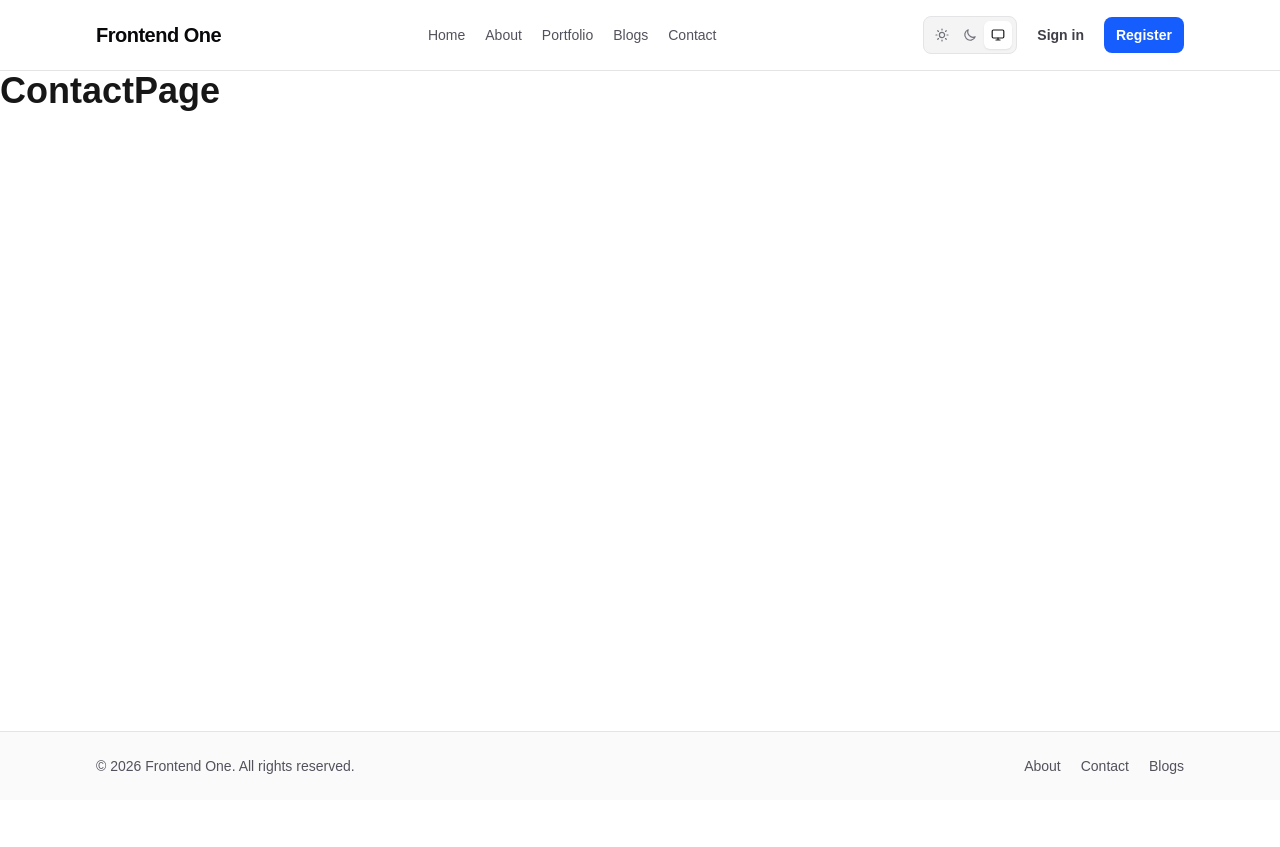
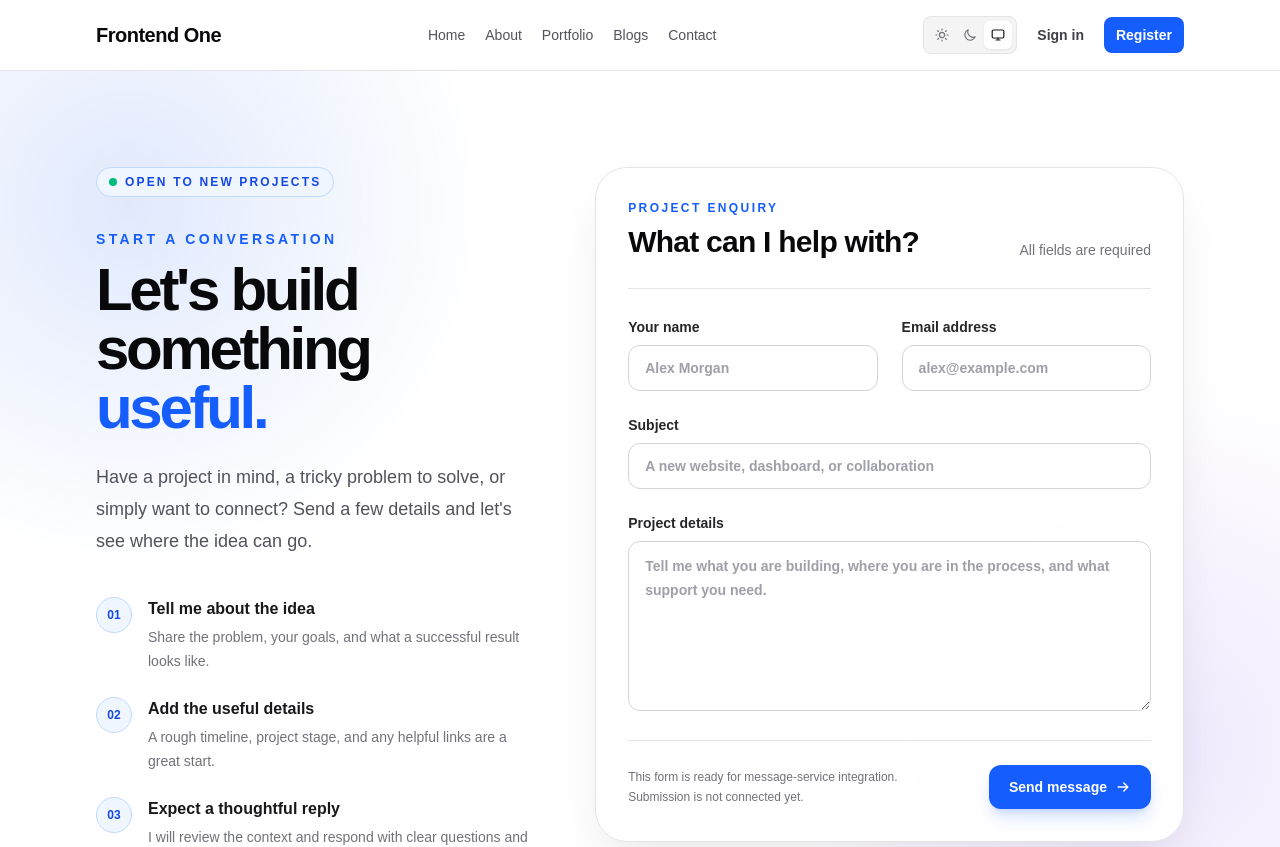
Before and after one commit to SudanBasnet/frontend-1, a Next.js app: page /contact in a window 1280 px wide. Shown: the top 847 px of the page. Before the commit the page ends 800 px from the top, so only its background shows below. Built offline with nearby package versions, Linux system fonts and the light colour scheme.

Commit message:
add: contact us

```diff
--- a/src/app/contact/page.js
+++ b/src/app/contact/page.js
@@ -1,5 +1,170 @@
-const ContactPage = () => {
-  return <div className="text-4xl font-bold">ContactPage</div>;
+const contactDetails = [
+  {
+    title: "Tell me about the idea",
+    description:
+      "Share the problem, your goals, and what a successful result looks like.",
+  },
+  {
+    title: "Add the useful details",
+    description:
+      "A rough timeline, project stage, and any helpful links are a great start.",
+  },
+  {
+    title: "Expect a thoughtful reply",
+    description:
+      "I will review the context and respond with clear questions and next steps.",
+  },
+];
+
+const ArrowIcon = () => (
+  <svg
+    aria-hidden="true"
+    viewBox="0 0 20 20"
+    fill="none"
+    className="h-4 w-4"
+  >
+    <path
+      d="M4 10h12m-5-5 5 5-5 5"
+      stroke="currentColor"
+      strokeWidth="1.8"
+      strokeLinecap="round"
+      strokeLinejoin="round"
+    />
+  </svg>
+);
+
+export const metadata = {
+  title: "Contact | Frontend One",
+  description:
+    "Start a conversation about a web project, collaboration, or new opportunity.",
 };
 
-export default ContactPage;
+export default function ContactPage() {
+  return (
+    <div className="relative flex flex-1 overflow-hidden bg-white text-zinc-950 dark:bg-zinc-950 dark:text-white">
+      <div
+        aria-hidden="true"
+        className="absolute inset-0 bg-[radial-gradient(circle_at_10%_15%,rgba(37,99,235,0.14),transparent_26%),radial-gradient(circle_at_90%_75%,rgba(124,58,237,0.12),transparent_28%)] dark:bg-[radial-gradient(circle_at_10%_15%,rgba(59,130,246,0.18),transparent_26%),radial-gradient(circle_at_90%_75%,rgba(139,92,246,0.16),transparent_28%)]"
+      />
+
+      <section className="relative mx-auto grid w-full max-w-6xl items-start gap-12 px-4 py-16 sm:px-6 sm:py-20 lg:grid-cols-[0.85fr_1.15fr] lg:gap-16 lg:px-8 lg:py-24">
+        <div className="lg:sticky lg:top-10">
+          <div className="inline-flex items-center gap-2 rounded-full border border-blue-200 bg-blue-50 px-3 py-1.5 text-xs font-semibold uppercase tracking-[0.18em] text-blue-700 dark:border-blue-900 dark:bg-blue-950/60 dark:text-blue-300">
+            <span className="h-2 w-2 rounded-full bg-emerald-500" />
+            Open to new projects
+          </div>
+
+          <p className="mt-8 text-sm font-bold uppercase tracking-[0.24em] text-blue-600 dark:text-blue-400">
+            Start a conversation
+          </p>
+          <h1 className="mt-3 max-w-xl text-5xl font-black leading-[0.98] tracking-[-0.055em] sm:text-6xl">
+            Let&apos;s build something
+            <span className="text-blue-600 dark:text-blue-400"> useful.</span>
+          </h1>
+          <p className="mt-6 max-w-lg text-lg leading-8 text-zinc-600 dark:text-zinc-300">
+            Have a project in mind, a tricky problem to solve, or simply want to
+            connect? Send a few details and let&apos;s see where the idea can go.
+          </p>
+
+          <ol className="mt-10 space-y-6">
+            {contactDetails.map((detail, index) => (
+              <li key={detail.title} className="flex gap-4">
+                <span className="grid h-9 w-9 shrink-0 place-items-center rounded-full border border-blue-200 bg-blue-50 text-xs font-black text-blue-700 dark:border-blue-900 dark:bg-blue-950/60 dark:text-blue-300">
+                  {String(index + 1).padStart(2, "0")}
+                </span>
+                <div>
+                  <h2 className="font-bold text-zinc-900 dark:text-white">
+                    {detail.title}
+                  </h2>
+                  <p className="mt-1 max-w-sm text-sm leading-6 text-zinc-500 dark:text-zinc-400">
+                    {detail.description}
+                  </p>
+                </div>
+              </li>
+            ))}
+          </ol>
+        </div>
+
+        <div className="rounded-[2rem] border border-zinc-200 bg-white/90 p-5 shadow-2xl shadow-zinc-900/10 backdrop-blur sm:p-8 dark:border-zinc-800 dark:bg-zinc-900/90 dark:shadow-black/30">
+          <div className="flex flex-col gap-3 border-b border-zinc-200 pb-7 sm:flex-row sm:items-end sm:justify-between dark:border-zinc-800">
+            <div>
+              <p className="text-xs font-bold uppercase tracking-[0.2em] text-blue-600 dark:text-blue-400">
+                Project enquiry
+              </p>
+              <h2 className="mt-2 text-2xl font-black tracking-tight sm:text-3xl">
+                What can I help with?
+              </h2>
+            </div>
+            <p className="text-sm text-zinc-500 dark:text-zinc-400">
+              All fields are required
+            </p>
+          </div>
+
+          <form className="mt-7 space-y-6">
+            <div className="grid gap-6 sm:grid-cols-2">
+              <label className="block text-sm font-semibold text-zinc-800 dark:text-zinc-200">
+                Your name
+                <input
+                  type="text"
+                  name="name"
+                  autoComplete="name"
+                  required
+                  placeholder="Alex Morgan"
+                  className="mt-2 w-full rounded-xl border border-zinc-300 bg-white px-4 py-3 text-sm text-zinc-950 outline-none transition placeholder:text-zinc-400 focus:border-blue-500 focus:ring-4 focus:ring-blue-500/10 dark:border-zinc-700 dark:bg-zinc-950 dark:text-white dark:placeholder:text-zinc-600"
+                />
+              </label>
+
+              <label className="block text-sm font-semibold text-zinc-800 dark:text-zinc-200">
+                Email address
+                <input
+                  type="email"
+                  name="email"
+                  autoComplete="email"
+                  required
+                  placeholder="alex@example.com"
+                  className="mt-2 w-full rounded-xl border border-zinc-300 bg-white px-4 py-3 text-sm text-zinc-950 outline-none transition placeholder:text-zinc-400 focus:border-blue-500 focus:ring-4 focus:ring-blue-500/10 dark:border-zinc-700 dark:bg-zinc-950 dark:text-white dark:placeholder:text-zinc-600"
+                />
+              </label>
+            </div>
+
+            <label className="block text-sm font-semibold text-zinc-800 dark:text-zinc-200">
+              Subject
+              <input
+                type="text"
+                name="subject"
+                required
+                placeholder="A new website, dashboard, or collaboration"
+                className="mt-2 w-full rounded-xl border border-zinc-300 bg-white px-4 py-3 text-sm text-zinc-950 outline-none transition placeholder:text-zinc-400 focus:border-blue-500 focus:ring-4 focus:ring-blue-500/10 dark:border-zinc-700 dark:bg-zinc-950 dark:text-white dark:placeholder:text-zinc-600"
+              />
+            </label>
+
+            <label className="block text-sm font-semibold text-zinc-800 dark:text-zinc-200">
+              Project details
+              <textarea
+                name="message"
+                rows={6}
+                required
+                placeholder="Tell me what you are building, where you are in the process, and what support you need."
+                className="mt-2 w-full resize-y rounded-xl border border-zinc-300 bg-white px-4 py-3 text-sm leading-6 text-zinc-950 outline-none transition placeholder:text-zinc-400 focus:border-blue-500 focus:ring-4 focus:ring-blue-500/10 dark:border-zinc-700 dark:bg-zinc-950 dark:text-white dark:placeholder:text-zinc-600"
+              />
+            </label>
+
+            <div className="flex flex-col gap-4 border-t border-zinc-200 pt-6 sm:flex-row sm:items-center sm:justify-between dark:border-zinc-800">
+              <p className="max-w-xs text-xs leading-5 text-zinc-500 dark:text-zinc-400">
+                This form is ready for message-service integration. Submission
+                is not connected yet.
+              </p>
+              <button
+                type="button"
+                className="inline-flex items-center justify-center gap-2 rounded-xl bg-blue-600 px-5 py-3 text-sm font-bold text-white shadow-lg shadow-blue-600/20 transition hover:-translate-y-0.5 hover:bg-blue-500 focus-visible:outline-none focus-visible:ring-2 focus-visible:ring-blue-600 focus-visible:ring-offset-2 dark:focus-visible:ring-offset-zinc-900"
+              >
+                Send message
+                <ArrowIcon />
+              </button>
+            </div>
+          </form>
+        </div>
+      </section>
+    </div>
+  );
+}
```
